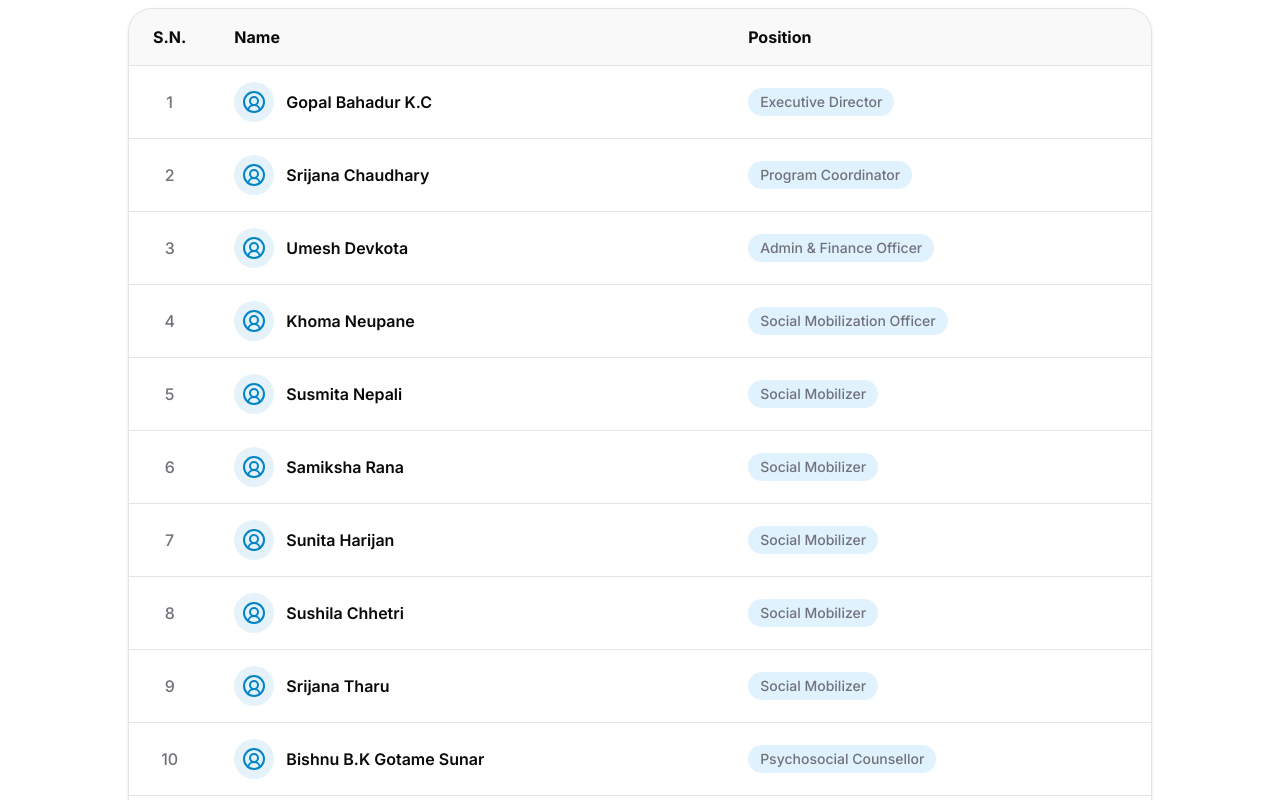
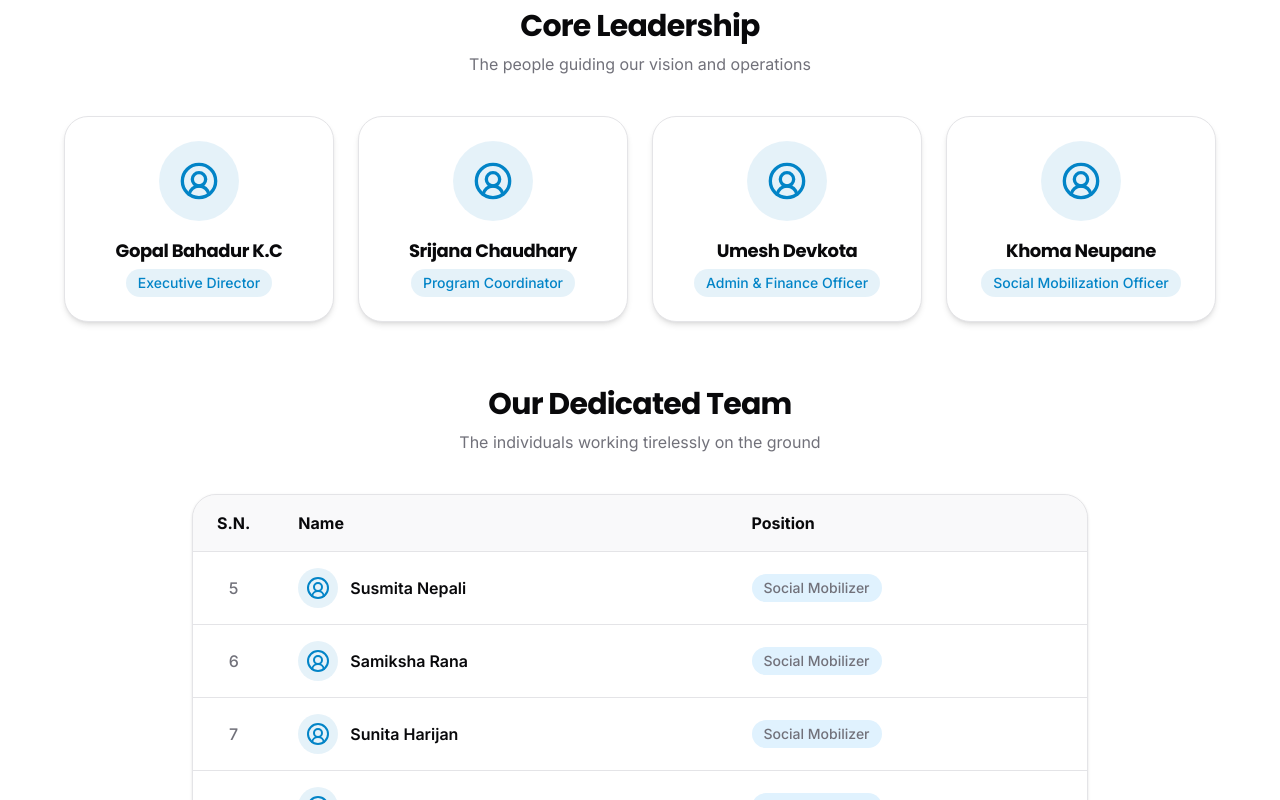
Before and after one commit to scdc52rupandehi-gif/sungabha-org-np, a Next.js app: page /en/about/staff in a window 1280 px wide. Shown: the part 880-1680 px from the top of the page. Built offline with nearby package versions, Linux system fonts and the light colour scheme.

Commit message:
Updated staff page with core leadership cards

```diff
--- a/src/app/[locale]/about/staff/page.tsx
+++ b/src/app/[locale]/about/staff/page.tsx
@@ -26,6 +26,9 @@ const staffMembers = [
 ];
 
 export default function Page() {
+  const topLeadership = staffMembers.slice(0, 4);
+  const otherStaff = staffMembers.slice(4);
+
   return (
     <>
       <Hero
@@ -34,8 +37,34 @@ export default function Page() {
         backgroundImage="https://images.unsplash.com/photo-1522071820081-009f0129c71c?q=80&w=2070&auto=format&fit=crop"
       />
       <Section className="py-24">
-        <div className="max-w-5xl mx-auto">
-          <div className="bg-card rounded-3xl border border-border shadow-sm overflow-hidden">
+        <div className="max-w-6xl mx-auto space-y-16">
+
+          {/* Top Leadership Cards */}
+          <div>
+            <div className="text-center mb-10">
+              <h2 className="text-3xl font-bold font-heading text-foreground">Core Leadership</h2>
+              <p className="text-muted-foreground mt-2">The people guiding our vision and operations</p>
+            </div>
+            <div className="grid grid-cols-1 md:grid-cols-2 lg:grid-cols-4 gap-6">
+              {topLeadership.map((staff) => (
+                <div key={staff.id} className="bg-card border border-border shadow-md rounded-3xl p-6 text-center hover:-translate-y-2 hover:shadow-xl transition-all duration-300 group">
+                  <div className="w-20 h-20 mx-auto rounded-full bg-brand-blue/10 flex items-center justify-center text-brand-blue group-hover:bg-brand-blue group-hover:text-white transition-colors mb-4">
+                    <UserCircle2 className="w-10 h-10" />
+                  </div>
+                  <h3 className="font-bold text-lg text-foreground mb-1">{staff.name}</h3>
+                  <p className="text-sm font-medium text-brand-blue bg-brand-blue/10 inline-block px-3 py-1 rounded-full">{staff.position}</p>
+                </div>
+              ))}
+            </div>
+          </div>
+
+          {/* Other Staff Table */}
+          <div>
+            <div className="text-center mb-10">
+              <h2 className="text-3xl font-bold font-heading text-foreground">Our Dedicated Team</h2>
+              <p className="text-muted-foreground mt-2">The individuals working tirelessly on the ground</p>
+            </div>
+            <div className="bg-card rounded-3xl border border-border shadow-sm overflow-hidden max-w-4xl mx-auto">
               <div className="overflow-x-auto">
                 <table className="w-full text-left border-collapse">
                   <thead>
@@ -46,13 +75,13 @@ export default function Page() {
                     </tr>
                   </thead>
                   <tbody className="divide-y divide-border">
-                  {staffMembers.map((staff, index) => (
+                    {otherStaff.map((staff, index) => (
                       <tr
                         key={staff.id}
                         className="hover:bg-accent/50 transition-colors group"
                       >
                         <td className="py-4 px-6 text-muted-foreground text-center font-medium">
-                        {index + 1}
+                          {index + 5}
                         </td>
                         <td className="py-4 px-6 font-semibold text-foreground flex items-center gap-3">
                           <div className="w-10 h-10 rounded-full bg-brand-blue/10 flex items-center justify-center text-brand-blue group-hover:scale-110 transition-transform">
@@ -72,6 +101,8 @@ export default function Page() {
               </div>
             </div>
           </div>
+
+        </div>
       </Section>
     </>
   );
```
Lines whose indentation alone changed are shown as unchanged.
